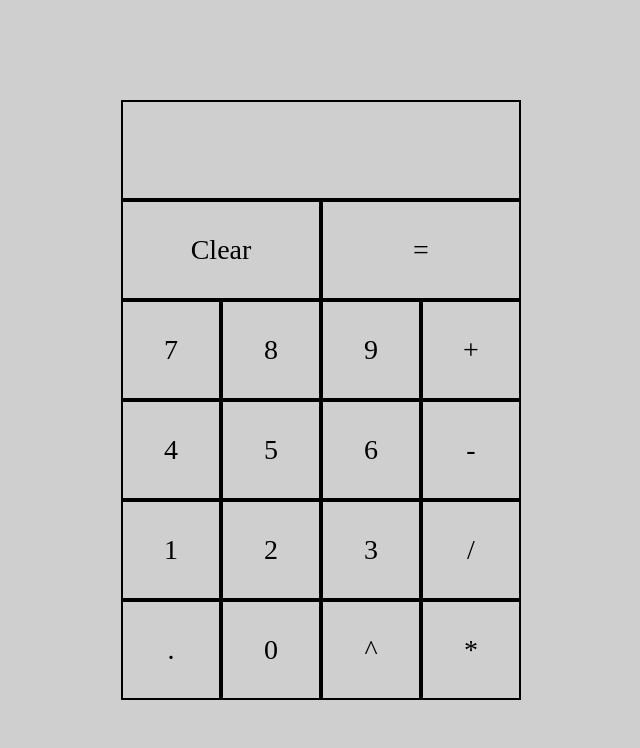
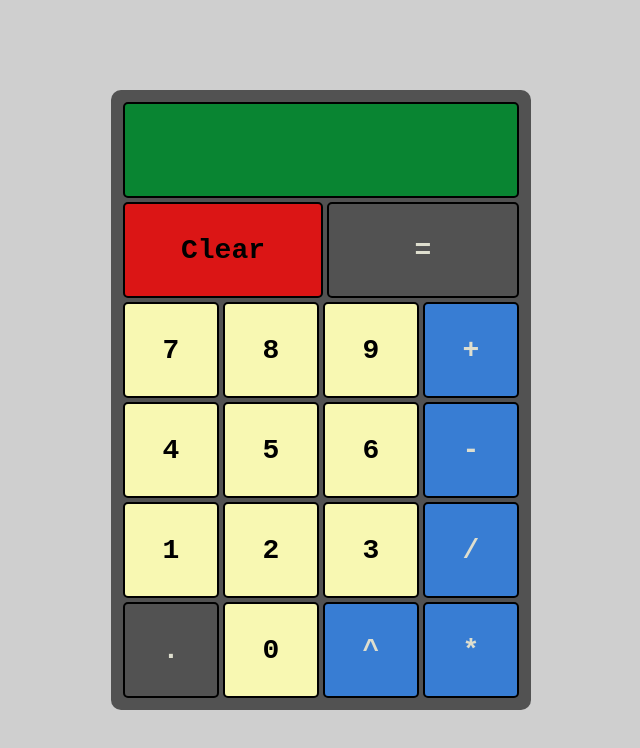
Before and after one commit to cc0803/odin-calculator, a plain HTML site: page index.html in a window 1280 px wide. Shown: the whole page, without its empty margins (319-959 px from the left). Drawn offline with Linux system fonts and the light colour scheme.

Commit message:
Improve the aestetics and disable division by zero

```diff
--- a/app.js
+++ b/app.js
@@ -86,10 +86,17 @@ equal.addEventListener("click", () => {
         display.textContent = a;
         return;
     }
-    result = operate(calculationOperator, a, b);
-    display.textContent = Math.round(result * 100)/ 100;
-    a = result;
-    b = "";
+    if (calculationOperator == "/" && b == "0"){
+        display.textContent = "Divinding by zero is not possible";
+        a = "";
+        b = "";
+        firstNumber = true;
+    } else {
+        result = operate(calculationOperator, a, b);
+        display.textContent = Math.round(result * 100)/ 100;
+        a = result;
+        b = "";
+    }
 })
 
 clear.addEventListener("click", () => {
--- a/index.html
+++ b/index.html
@@ -10,6 +10,7 @@
     <title>Odin-Calculator</title>
 </head>
 <body>
+    <div class="motherboard">
         <div class="container">
             <div id="display"></div>
 
@@ -36,5 +37,6 @@
             <div class="operator">^</div>
             <div class="operator">*</div>
         </div>
+    </div>
 </body>
 </html>
--- a/styles.css
+++ b/styles.css
@@ -8,6 +8,7 @@ body {
     width: 100vw;
     background-color: #cfcfcf;
     box-sizing: border-box;
+    font-family: 'Courier New', Courier, monospace;
 }
 
 .container {
@@ -15,26 +16,33 @@ body {
     min-height: 600px;
     display: flex;
     justify-content: center;
-    align-items: stretch;
+    align-items: center;
     flex-wrap: wrap;
 }
 
 .container div {
     box-sizing: border-box;
-    max-width: 100px;
-    height: 100px;
+    max-width: 96px;
+    height: 96px;
+    margin: 2px;
     flex: 1 1 100px;
     display: flex;
     justify-content: center;
     align-items: center;
     font-size: 28px;
+    font-weight: 600;
     border: 2px solid black;
+    border-radius: 5px;
 }
 
 #display {
     flex-basis: 400px;
     max-width: 400px;
     padding: 10px;
+    background-color: #008b2ee4 /*rgb(185, 192, 198)*/;
+    color: #2cff9cd8;
+    font-size: 32px;
+
 }
 
 .container .clear,
@@ -43,3 +51,39 @@ body {
     max-width: 200px;
     min-width: 151px;
 }
+
+.motherboard {
+    display: flex;
+    justify-content: center;
+    align-items: center;
+    flex: 1 1 420px;
+    max-width: 420px;
+    height: 620px;
+    border-radius: 10px;
+    background-color: #525252;
+}
+
+.number {
+    background-color: rgb(248, 248, 178);
+}
+
+.clear {
+    background-color: rgb(219, 21, 21);
+}
+
+.operator {
+    background-color: rgb(56, 125, 211);
+    color: #dedece;
+}
+
+.equals, .comma {
+    color: #dedece;
+}
+
+.container div:hover {
+    filter: brightness(85%);
+}
+
+.equals:hover, .comma:hover {
+    background-color: gray;
+}
```
Lines whose indentation alone changed are shown as unchanged.
